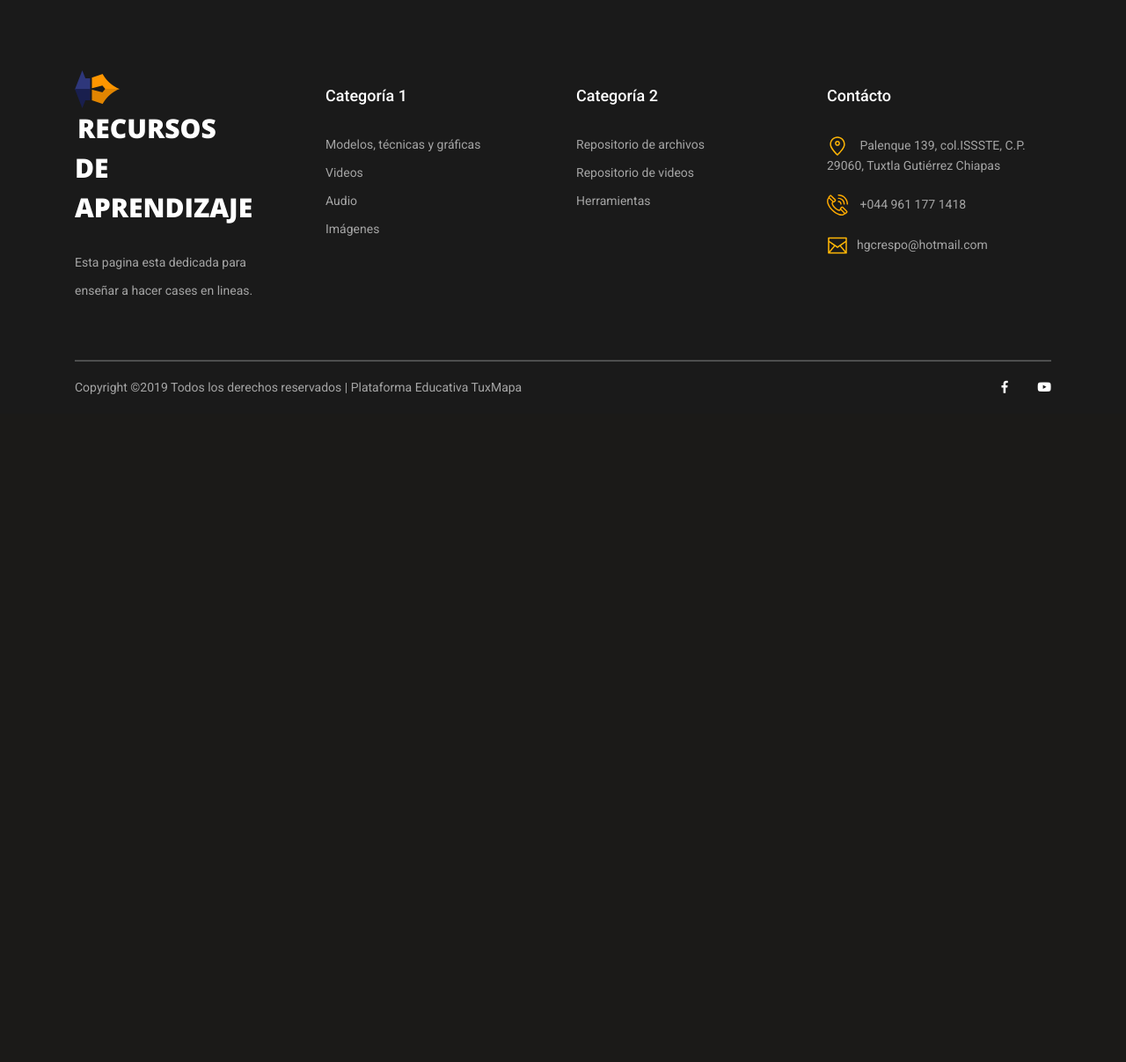
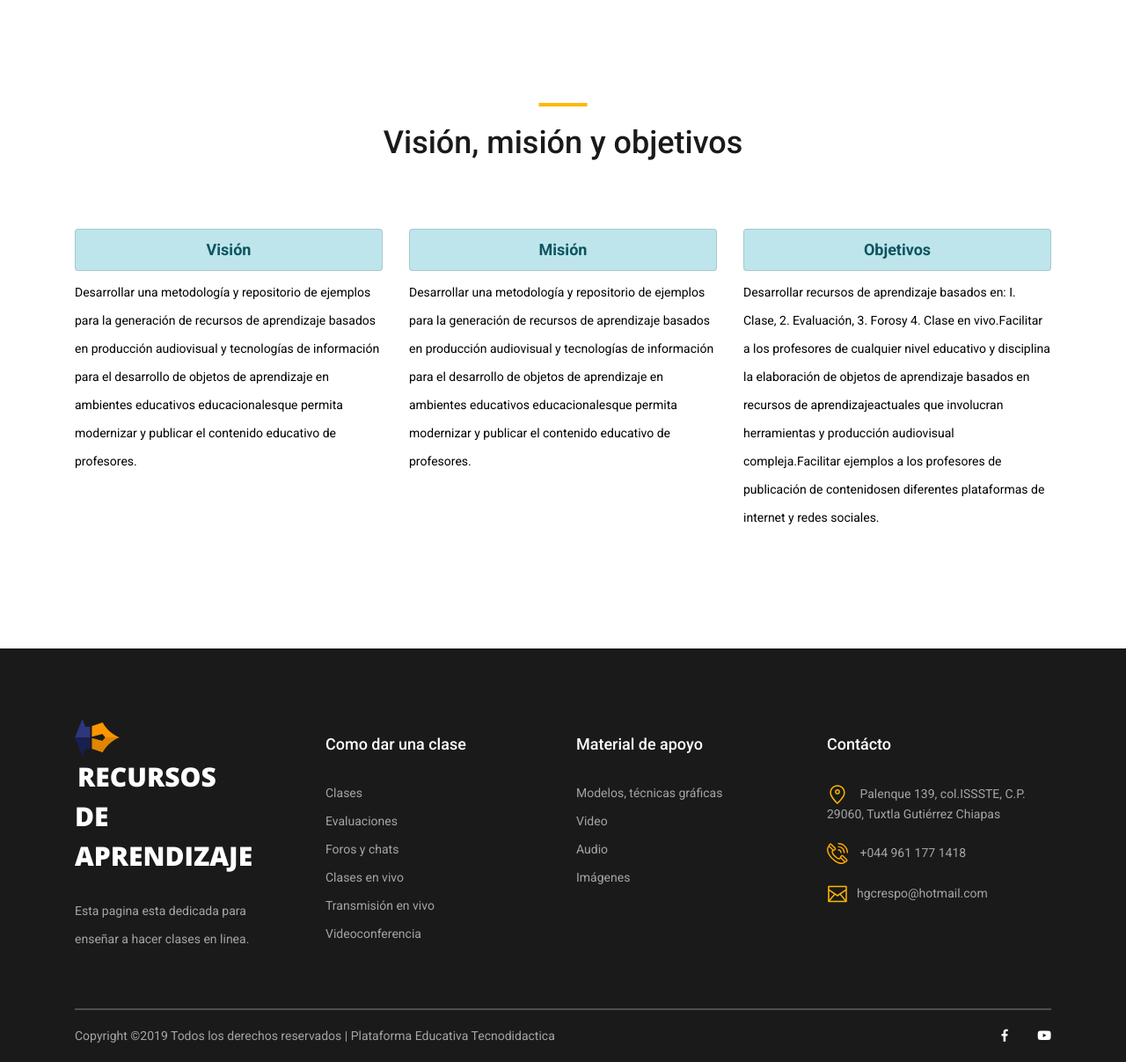
Before and after one commit to Robert64K/aprendizaje-page, a Django app: page /main/ in a window 1280 px wide. Shown: the part 800-2007 px from the top of the page at 88% size. Before the commit the page ends 1248 px from the top, so only its background shows below. Run offline with Django 3.2, Linux system fonts and the light colour scheme; some libraries are stand-ins or nearby versions.

Commit message:
Agregue la vision y mision, modificacion del main

```diff
--- a/home/templates/home/main.html
+++ b/home/templates/home/main.html
@@ -311,6 +311,61 @@
 </div>
 
 </div>-->
+
+    <div class="popular page_section">
+        <div class="container">
+            <div class="row">
+                <div class="col">
+                    <div class="section_title text-center">
+                        <div id="primernivel">
+                        <h1>Visión, misión y objetivos</h1>
+                        </div>
+                    </div>
+                </div>
+            </div>
+
+            <div class="row course_boxes">
+
+                <!-- Popular Course Item -->
+                <div class="col-lg-4 course_box">
+                        <ul class="list-group">
+                          <center>
+                            <h3><li type="disc" class="list-group-item list-group-item-info"><b>Visión</b></li></h3>
+                          </center>
+                        <ul>
+                            <p style="color: #000;">Desarrollar  una  metodología y  repositorio  de  ejemplos para  la  generación  de  recursos  de  aprendizaje basados  en  producción  audiovisual y  tecnologías  de  información para  el  desarrollo  de  objetos  de aprendizaje  en  ambientes  educativos  educacionalesque  permita  modernizar  y  publicar  el  contenido educativo de profesores.</p>
+                        </ul>
+                        </ul>
+                </div>
+
+                <!-- Popular Course Item -->
+                <div class="col-lg-4 course_box">
+
+                        <ul>
+                          <center>
+                            <h3><li type="disc" class="list-group-item list-group-item-info"><b>Misión</b></li></h3>
+                          </center>
+                        <ul>
+                            <p style="color: #000;">Desarrollar  una  metodología y  repositorio  de  ejemplos para  la  generación  de  recursos  de  aprendizaje basados  en  producción  audiovisual y  tecnologías  de  información para  el  desarrollo  de  objetos  de aprendizaje  en  ambientes  educativos  educacionalesque  permita  modernizar  y  publicar  el  contenido educativo de profesores.</p>
+                        </ul>
+                        </ul>
+                </div>
+
+                <!-- Popular Course Item -->
+                <div class="col-lg-4 course_box">
+                    <ul>
+                          <center>
+                            <h3><li type="disc" class="list-group-item list-group-item-info"><b>Objetivos</b></li></h3>
+                          </center>
+                        <ul>
+                            <p style="color: #000;">Desarrollar recursos de aprendizaje basados en: I. Clase, 2. Evaluación, 3. Forosy 4. Clase en vivo.Facilitar a los profesores de cualquier nivel educativo y disciplina la elaboración de objetos de aprendizaje basados  en  recursos  de  aprendizajeactuales  que  involucran  herramientas  y  producción  audiovisual compleja.Facilitar ejemplos a los profesores de publicación de contenidosen diferentes plataformas de internet y redes sociales.</p>
+                        </ul>
+                    </ul>
+                </div>
+            </div>
+        </div>
+    </div>
+
     <!-- Footer -->
 
     <footer class="footer">
@@ -333,7 +388,7 @@
                             </div>
                         </div>
 
-                        <p class="footer_about_text">Esta pagina esta dedicada para enseñar a hacer cases en lineas.</p>
+                        <p class="footer_about_text">Esta pagina esta dedicada para enseñar a hacer clases en linea.</p>
 
                     </div>
 
@@ -341,13 +396,15 @@
                     <!-- Footer Column - Menu -->
 
                     <div class="col-lg-3 footer_col">
-                        <div class="footer_column_title">Categoría 1</div>
+                        <div class="footer_column_title">Como dar una clase</div>
                         <div class="footer_column_content">
                             <ul>
-                                <li class="footer_list_item"><a href="#" target="_parent">Modelos, técnicas y gráficas</a></li>
-                                <li class="footer_list_item"><a href="#" target="_parent">Videos</a></li>
-                                <li class="footer_list_item"><a href="#" target="_parent">Audio</a></li>
-                                <li class="footer_list_item"><a href="#" target="_parent">Imágenes</a></li>
+                                <li class="footer_list_item"><a href="{% url 'clases' %}" target="_parent">Clases</a></li>
+                                <li class="footer_list_item"><a href="{% url 'home' %}" target="_parent">Evaluaciones</a></li>
+                                <li class="footer_list_item"><a href="{% url 'forosychats' %}" target="_parent">Foros y chats</a></li>
+                                <li class="footer_list_item"><a href="{% url 'home' %}" target="_parent">Clases en vivo</a></li>
+                                <li class="footer_list_item"><a href="{% url 'home' %}" target="_parent">Transmisión en vivo</a></li>
+                                <li class="footer_list_item"><a href="{% url 'home' %}" target="_parent">Videoconferencia</a></li>
                             </ul>
                         </div>
                     </div>
@@ -356,12 +413,13 @@
                     <!-- Footer Column - Menu -->
 
                     <div class="col-lg-3 footer_col">
-                        <div class="footer_column_title">Categoría 2</div>
+                        <div class="footer_column_title">Material de apoyo</div>
                         <div class="footer_column_content">
                             <ul>
-                                <li class="footer_list_item"><a href="#" target="_parent">Repositorio de archivos</a></li>
-                                <li class="footer_list_item"><a href="#" target="_parent">Repositorio de videos</a></li>
-                                <li class="footer_list_item"><a href="#" target="_parent">Herramientas</a></li>
+                                <li class="footer_list_item"><a href="{% url 'home' %}" target="_parent">Modelos, técnicas gráficas</a></li>
+                                <li class="footer_list_item"><a href="{% url 'home' %}" target="_parent">Video</a></li>
+                                <li class="footer_list_item"><a href="{% url 'home' %}" target="_parent">Audio</a></li>
+                                <li class="footer_list_item"><a href="{% url 'imagen' %}" target="_parent">Imágenes</a></li>
                             </ul>
                         </div>
                     </div>
@@ -401,13 +459,13 @@
             <div class="footer_bar d-flex flex-column flex-sm-row align-items-center">
                 <div class="footer_copyright">
                     <span><!-- Link back to Colorlib can't be removed. Template is licensed under CC BY 3.0. -->
-Copyright &copy;<script>document.write(new Date().getFullYear());</script> Todos los derechos reservados | Plataforma Educativa TuxMapa
+Copyright &copy;<script>document.write(new Date().getFullYear());</script> Todos los derechos reservados | Plataforma Educativa Tecnodidactica
 <!-- Link back to Colorlib can't be removed. Template is licensed under CC BY 3.0. --></span>
                 </div>
                 <div class="footer_social ml-sm-auto">
                     <ul class="menu_social">
-                        <li class="menu_social_item"><a href="#" target="_parent"><i class="fab fa-facebook-f"></i></a></li>
-                        <li class="menu_social_item"><a href="#" target="_parent"><i class="fab fa-youtube"></i></a></li>
+                        <li class="menu_social_item"><a href="https://www.facebook.com/" target="_blank"><i class="fab fa-facebook-f"></i></a></li>
+                        <li class="menu_social_item"><a href="https://www.youtube.com/channel/UCpWO7i10ThU9wu6UqiaXhYA/videos" target="_blank"><i class="fab fa-youtube"></i></a></li>
                     </ul>
                 </div>
             </div>
```
